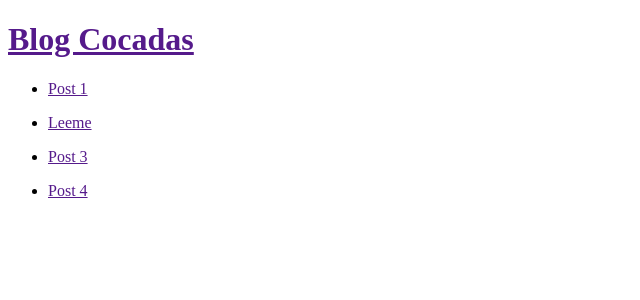
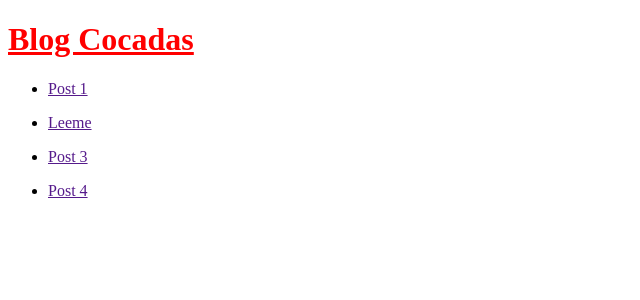
Before and after one commit to MarcosJFR8/crud_blog, a Django app: page / in a window 1280 px wide. Shown: the top 300 px of the page, without its empty margins (0-640 px from the left). Run offline with Django 5.2, Linux system fonts and the light colour scheme; data comes from the database, SQL or seed files in the repository.

Commit message:
css added

```diff
--- a/django_project/settings.py
+++ b/django_project/settings.py
@@ -117,6 +117,7 @@ USE_TZ = True
 # https://docs.djangoproject.com/en/5.0/howto/static-files/
 
 STATIC_URL = 'static/'
+STATICFILES_DIRS = [BASE_DIR / "static"]
 
 # Default primary key field type
 # https://docs.djangoproject.com/en/5.0/ref/settings/#default-auto-field
--- /dev/null
+++ b/static/CSS/base.css
@@ -0,0 +1,3 @@
+header h1 a {
+    color: red;
+}
--- a/templates/_base.html
+++ b/templates/_base.html
@@ -1,9 +1,11 @@
+{% load static %}
 <!DOCTYPE html>
 <html lang="en">
 <head>
     <meta charset="UTF-8">
     <meta name="viewport" content="width=device-width, initial-scale=1.0">
     <title>Blog Cocadas</title>
+    <link rel="stylesheet" href="{% static 'CSS/base.css' %}">
 </head>
 <body>
     <header>
```
